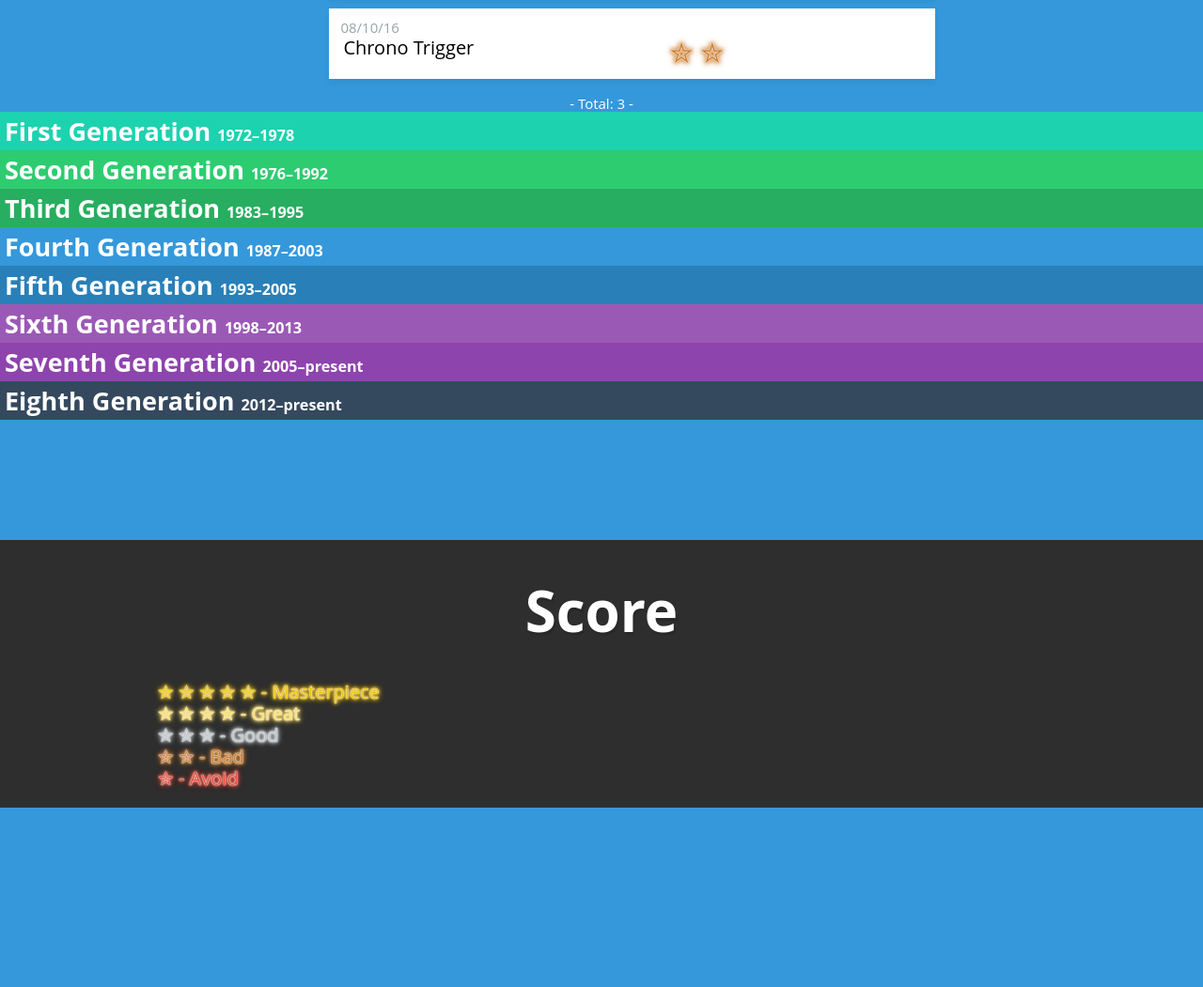
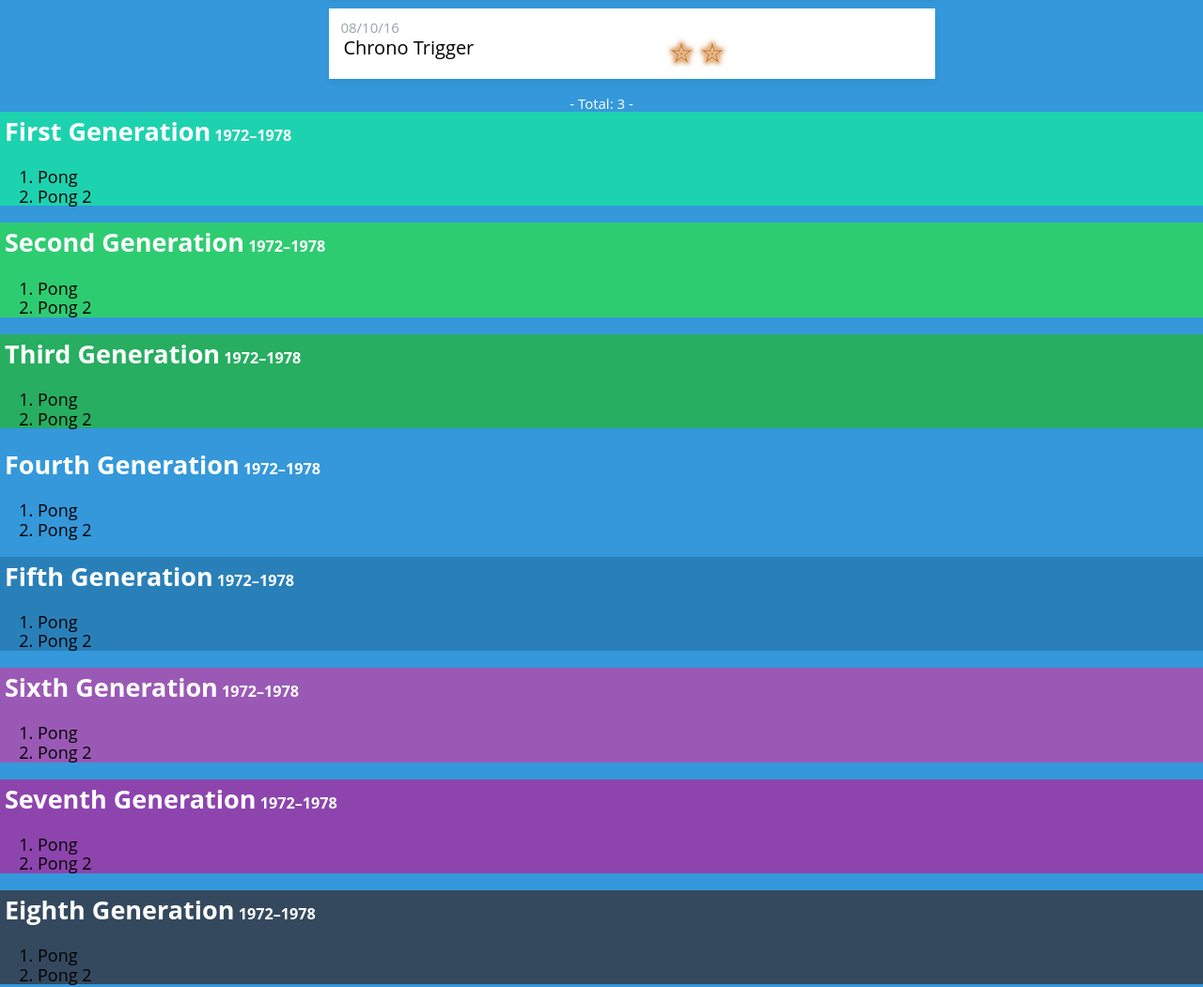
Before and after one commit to andredarcie/best-games-of-all-time-data-based, a plain HTML site: page index.html in a window 1280 px wide. Shown: the part 942-1993 px from the top of the page at 94% size. Before the commit the page ends 1802 px from the top, so only its background shows below. Drawn offline with nearby package versions, Linux system fonts and the light colour scheme.

Commit message:
Adding generations of games in games.js file

```diff
--- a/index.html
+++ b/index.html
@@ -8,8 +8,7 @@
     <link rel="stylesheet" href="https://cdnjs.cloudflare.com/ajax/libs/normalize/3.0.3/normalize.min.css">
     <link rel="stylesheet" href="css/style.css">
     <script src="https://ajax.googleapis.com/ajax/libs/jquery/1.11.3/jquery.min.js"></script>
-    <script src="scripts/ajaxCrossdomain.js"></script>
-    <script src="json/games.json"></script>
+    <script src="json/games.js"></script>
     <script src="scripts/main.js"></script>
     <script async defer id="github-bjs" src="https://buttons.github.io/buttons.js"></script>
 </head>
@@ -36,38 +35,7 @@
     </ol>
     <div id="total-games">000</div>
 
-    <article class="first-generation">
-      <h2 class="title-generation">First Generation <span class="generation-period">1972–1978</span></h2>
-    </article>
-
-    <article class="second-generation">
-      <h2 class="title-generation">Second Generation <span class="generation-period">1976–1992</span></h2>
-    </article>
-
-    <article class="third-generation">
-      <h2 class="title-generation">Third Generation <span class="generation-period">1983–1995</span></h2>
-    </article>
-
-    <article class="fourth-generation">
-      <h2 class="title-generation">Fourth Generation <span class="generation-period">1987–2003</span></h2>
-    </article>
-
-    <article class="fifth-generation">
-      <h2 class="title-generation">Fifth Generation <span class="generation-period">1993–2005</span></h2>
-    </article>
-
-    <article class="sixth-generation">
-      <h2 class="title-generation">Sixth Generation <span class="generation-period">1998–2013</span></h2>
-    </article>
-
-    <article class="seventh-generation">
-      <h2 class="title-generation">Seventh Generation <span class="generation-period">2005–present</span></h2>
-    </article>
-
-    <article class="eighth-generation">
-      <h2 class="title-generation">Eighth Generation <span class="generation-period">2012–present</span></h2>
-    </article>
-
+    <div class="container"></div>
 
     <footer>
             <h1>Score</h1>
--- /dev/null
+++ b/json/games.js
@@ -0,0 +1,170 @@
+var gamesList = {
+  "GameList": [
+    {
+      data: "11/10/10",
+      title: "Metal Gear Solid",
+      rank: 5,
+      positive: [
+        "Hideo Kojima",
+        "Amazing history",
+        "Story Rich"
+      ],
+      negative: [
+        "Bugs",
+        "Lags",
+        "Repetitive"
+      ]
+    },
+    {
+      data: "05/02/10",
+      title: "Super Mario Bros",
+      rank: 4,
+      positive: [
+        "Plot twist 2",
+        "Amazing history 2"
+      ],
+      negative: [
+        "Bugs 2",
+        "Lags 2",
+        "Repetitive 2"
+      ]
+    },
+    {
+      data: "08/10/16",
+      title: "Chrono Trigger",
+      rank: 2,
+      positive: [
+        "Plot twist 2",
+        "Amazing history 2",
+        "Story Rich 2"
+      ],
+      negative: [
+        "Bugs 2",
+        "Lags 2"
+      ]
+    }
+  ]
+}
+
+var games = [
+  {
+    title: "First Generation",
+    period: "1972–1978",
+    class: "first-generation",
+    gameList: [
+      {
+        releaseYear: "1972",
+        title: "Pong"
+      },
+      {
+        releaseYear: "1972",
+        title: "Pong 2"
+      }
+    ]
+  },
+  {
+    title: "Second Generation",
+    period: "1972–1978",
+    class: "second-generation",
+    gameList: [
+      {
+        releaseYear: "1972",
+        title: "Pong"
+      },
+      {
+        releaseYear: "1972",
+        title: "Pong 2"
+      }
+    ]
+  },
+  {
+    title: "Third Generation",
+    period: "1972–1978",
+    class: "third-generation",
+    gameList: [
+      {
+        releaseYear: "1972",
+        title: "Pong"
+      },
+      {
+        releaseYear: "1972",
+        title: "Pong 2"
+      }
+    ]
+  },
+  {
+    title: "Fourth Generation",
+    period: "1972–1978",
+    class: "fourth-generation",
+    gameList: [
+      {
+        releaseYear: "1972",
+        title: "Pong"
+      },
+      {
+        releaseYear: "1972",
+        title: "Pong 2"
+      }
+    ]
+  },
+  {
+    title: "Fifth Generation",
+    period: "1972–1978",
+    class: "fifth-generation",
+    gameList: [
+      {
+        releaseYear: "1972",
+        title: "Pong"
+      },
+      {
+        releaseYear: "1972",
+        title: "Pong 2"
+      }
+    ]
+  },
+  {
+    title: "Sixth Generation",
+    period: "1972–1978",
+    class: "sixth-generation",
+    gameList: [
+      {
+        releaseYear: "1972",
+        title: "Pong"
+      },
+      {
+        releaseYear: "1972",
+        title: "Pong 2"
+      }
+    ]
+  },
+  {
+    title: "Seventh Generation",
+    period: "1972–1978",
+    class: "seventh-generation",
+    gameList: [
+      {
+        releaseYear: "1972",
+        title: "Pong"
+      },
+      {
+        releaseYear: "1972",
+        title: "Pong 2"
+      }
+    ]
+  },
+  {
+    title: "Eighth Generation",
+    period: "1972–1978",
+    class: "eighth-generation",
+    gameList: [
+      {
+        releaseYear: "1972",
+        title: "Pong"
+      },
+      {
+        releaseYear: "1972",
+        title: "Pong 2"
+      }
+    ]
+  },
+];
--- a/json/games.json
+++ /dev/null
@@ -1,47 +0,0 @@
-var gamesList = {
-  "GameList": [
-    {
-      data: "11/10/10",
-      title: "Metal Gear Solid",
-      rank: 5,
-      positive: [
-        "Hideo Kojima",
-        "Amazing history",
-        "Story Rich"
-      ],
-      negative: [
-        "Bugs",
-        "Lags",
-        "Repetitive"
-      ]
-    },
-    {
-      data: "05/02/10",
-      title: "Super Mario Bros",
-      rank: 4,
-      positive: [
-        "Plot twist 2",
-        "Amazing history 2"
-      ],
-      negative: [
-        "Bugs 2",
-        "Lags 2",
-        "Repetitive 2"
-      ]
-    },
-    {
-      data: "08/10/16",
-      title: "Chrono Trigger",
-      rank: 2,
-      positive: [
-        "Plot twist 2",
-        "Amazing history 2",
-        "Story Rich 2"
-      ],
-      negative: [
-        "Bugs 2",
-        "Lags 2"
-      ]
-    }
-  ]
-}
--- a/scripts/main.js
+++ b/scripts/main.js
@@ -1,6 +1,23 @@
 $(document).ready(function () {
 
     var year = (gamesList.GameList[0].data[6] + gamesList.GameList[0].data[7]);
+
+
+    //console.log(games.firstGeneration[0].title);
+
+    for (var i = 0; i < games.length; i++){
+
+      $(".container").append("<article class='" + games[i].class + "'> <h2 class='title-generation'>"
+      + games[i].title + "<span class='generation-period'> " + games[i].period + "</span></h2>"
+      + "<ol id='" + games[i].class + "-list'></ol></article>");
+
+      var gameList = games[i].gameList;
+
+      for (var o = 0; o < gameList.length; o++){
+        $("#" + games[i].class + "-list").append("<li> " + gameList[o].title + "</li>");
+      }
+
+    }
 
     for (var g = 0; g < gamesList.GameList.length; g++) {
 
```
